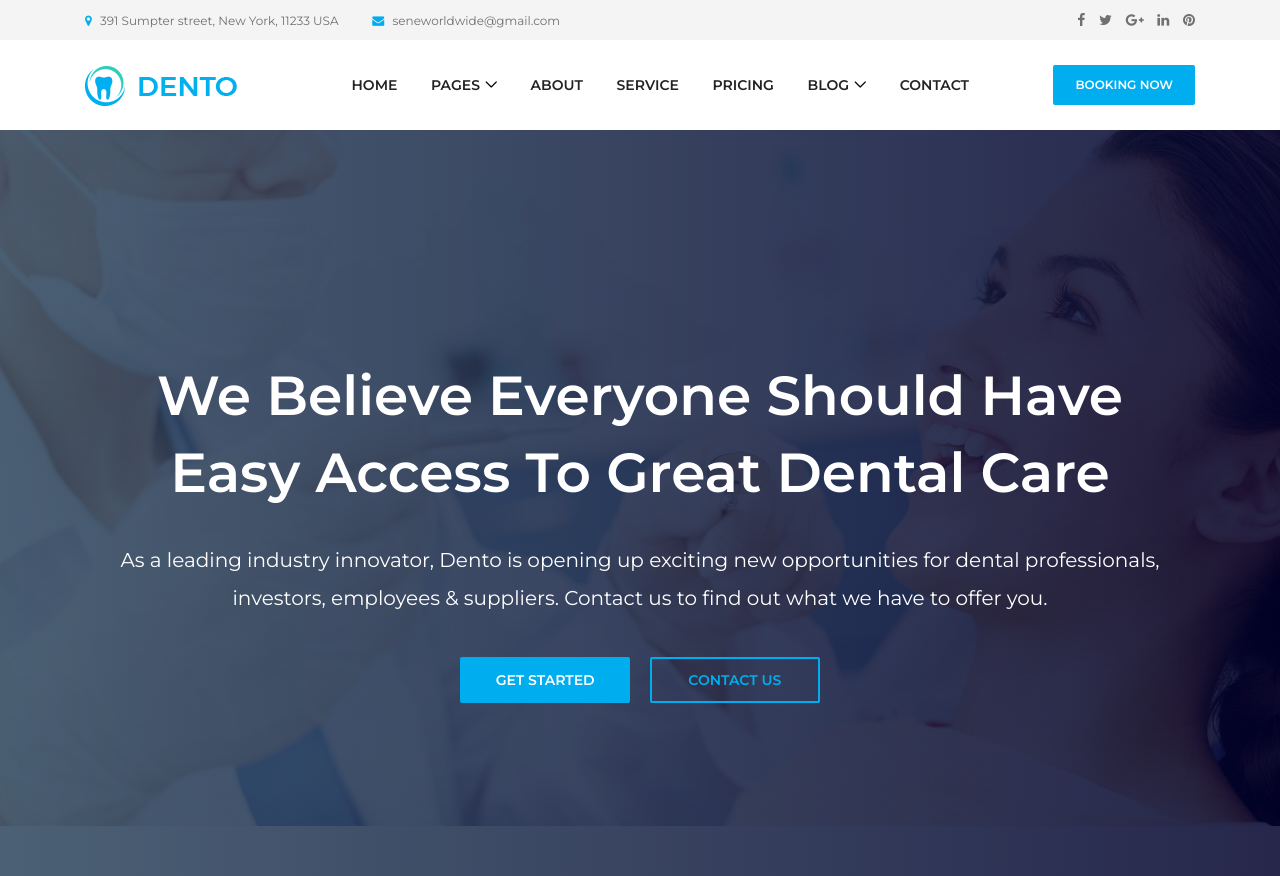
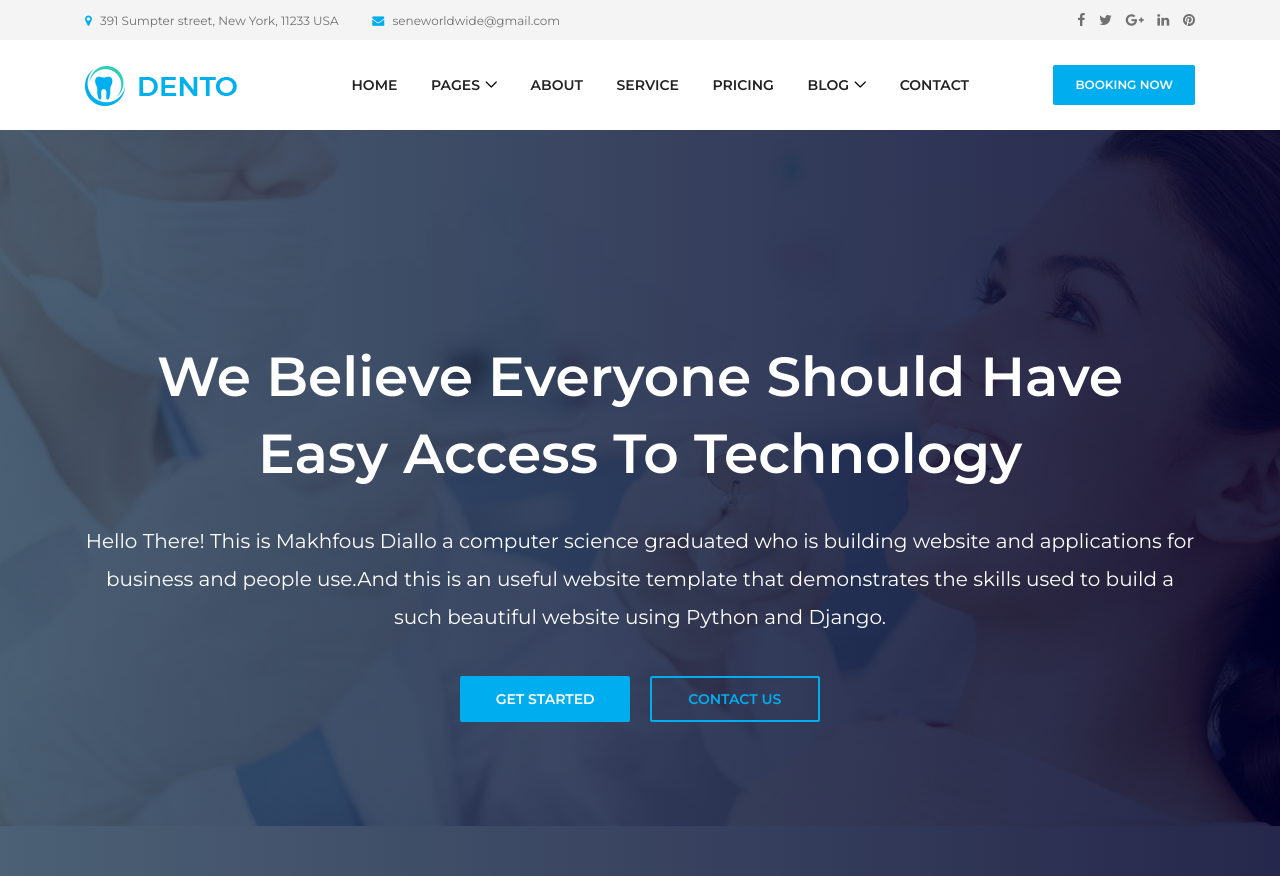
Before and after one commit to Makdial/Dentist_website, a Django app: page / in a window 1280 px wide. Shown: the top 876 px of the page. Run offline with Django 3.2, Linux system fonts and the light colour scheme; some libraries are stand-ins or nearby versions; some web fonts are replaced.

Commit message:
debugging

```diff
--- a/website/templates/home.html
+++ b/website/templates/home.html
@@ -39,8 +39,8 @@
           <!-- Top Content -->
           <div class="col-6 col-md-9 col-lg-8">
             <div class="top-header-content">
-              <a href="#" data-toggle="tooltip" data-placement="bottom" title="391 Sumpter street, New York, 11233 USA"><i class="fa fa-map-marker"></i> <span>391 Sumpter street, New York, 11233 USA</span></a>
-              <a href="#" data-toggle="tooltip" data-placement="bottom" title="seneworldwide@gmail.com"><i class="fa fa-envelope"></i> <span>seneworldwide@gmail.com</span></a>
+              <a href="https://goo.gl/maps/6hf9uxxtcDWqvAsEA" data-toggle="tooltip" data-placement="bottom" title="391 Sumpter street, New York, 11233 USA"><i class="fa fa-map-marker"></i> <span>391 Sumpter street, New York, 11233 USA</span></a>
+              <a href="https://accounts.google.com/ServiceLogin/signinchooser?flowName=GlifWebSignIn&flowEntry=ServiceLogin" data-toggle="tooltip" data-placement="bottom" title="seneworldwide@gmail.com"><i class="fa fa-envelope"></i> <span>seneworldwide@gmail.com</span></a>
             </div>
           </div>
           <!-- Top Header Social Info -->
@@ -88,12 +88,12 @@
                   <li><a href="#">Pages</a>
                     <ul class="dropdown">
                       <li><a href="{% url 'home' %}">- Home</a></li>
-                      <li><a href="about.html">- About Us</a></li>
-                      <li><a href="service.html">- Service</a></li>
-                      <li><a href="pricing.html">- Pricing</a></li>
-                      <li><a href="blog.html">- Blog</a></li>
+                      <li><a href="{% url 'about'%}">- About Us</a></li>
+                      <li><a href="{% url 'service' %}">- Service</a></li>
+                      <li><a href="{% url 'pricing' %}">- Pricing</a></li>
+                      <li><a href="{% url 'blog' %}">- Blog</a></li>
                       <li><a href="{% url 'blog_details'%}">- Blog Details</a></li>
-                      <li><a href="contact.html">- Contact</a></li>
+                      <li><a href="{% url 'contact' %}">- Contact</a></li>
                       <li><a href="#">- Dropdown</a>
                         <ul class="dropdown">
                           <li><a href="#">- Dropdown Item</a></li>
@@ -111,23 +111,23 @@
                       </li>
                     </ul>
                   </li>
-                  <li><a href="about.html">About</a></li>
-                  <li><a href="service.html">Service</a></li>
-                  <li><a href="pricing.html">Pricing</a></li>
+                  <li><a href="{% url 'about' %}">About</a></li>
+                  <li><a href="{% url 'service' %}">Service</a></li>
+                  <li><a href="{% url 'pricing' %}">Pricing</a></li>
                   <li><a href="#">Blog</a>
                     <ul class="dropdown">
-                      <li><a href="blog.html">- Blog</a></li>
+                      <li><a href="{% url 'blog' %}">- Blog</a></li>
                       <li><a href="{% url 'blog_details'%}">- Blog Details</a></li>
                     </ul>
                   </li>
-                  <li><a href="./contact.html">Contact</a></li>
+                  <li><a href="{% url 'contact' %}">Contact</a></li>
                 </ul>
               </div>
               <!-- Nav End -->
             </div>
 
             <!-- Booking Now Button -->
-            <a href="#" class="btn dento-btn booking-btn">Booking Now</a>
+            <a href="#booking" class="btn dento-btn booking-btn" >Booking Now</a>
           </nav>
         </div>
       </div>
@@ -146,12 +146,11 @@
             <div class="col-12">
               <!-- Welcome Text -->
               <div class="welcome-text text-center">
-                <h2 data-animation="fadeInUp" data-delay="100ms">We Believe Everyone Should Have Easy Access To Great Dental Care</h2>
-                <p data-animation="fadeInUp" data-delay="300ms">As a leading industry innovator, Dento is opening up exciting new opportunities for dental professionals, investors, employees & suppliers. Contact us to find out what we have to
-                  offer you.</p>
+                <h2 data-animation="fadeInUp" data-delay="100ms">We Believe Everyone Should Have Easy Access To Technology</h2>
+                <p data-animation="fadeInUp" data-delay="300ms">Hello There! This is Makhfous Diallo a computer science graduated who is building website and applications for business and people use.And this is an useful website template that demonstrates the skills used to build a such beautiful website using Python and Django. </p>
                 <div class="welcome-btn-group">
-                  <a href="#" class="btn dento-btn mx-2" data-animation="fadeInUp" data-delay="500ms">Get Started</a>
-                  <a href="#" class="btn dento-btn mx-2 active" data-animation="fadeInUp" data-delay="700ms">Contact Us</a>
+                  <a href="{% url 'service' %}" class="btn dento-btn mx-2" data-animation="fadeInUp" data-delay="500ms">Get Started</a>
+                  <a href="{% url 'contact' %}" class="btn dento-btn mx-2 active" data-animation="fadeInUp" data-delay="700ms">Contact Us</a>
                 </div>
               </div>
             </div>
@@ -166,12 +165,11 @@
             <div class="col-12">
               <!-- Welcome Text -->
               <div class="welcome-text text-center">
-                <h2 data-animation="fadeInDown" data-delay="100ms">We Believe Everyone Should Have Easy Access To Great Dental Care</h2>
-                <p data-animation="fadeInDown" data-delay="300ms">As a leading industry innovator, Dento is opening up exciting new opportunities for dental professionals, investors, employees & suppliers. Contact us to find out what we have to
-                  offer you.</p>
+                <h2 data-animation="fadeInDown" data-delay="200ms">We Believe Everyone Should Have Easy Access To Technology</h2>
+                <p data-animation="fadeInDown" data-delay="300ms">Highly innovative software engineering with a bachelor degree in computer System. Focused and dedicated with a desire to gain a strong technical foundation. Detail-oriented student who offers versatility and a strong work ethic, seeking an entry-level role within a software firm where success is paramount. </p>
                 <div class="welcome-btn-group">
-                  <a href="#" class="btn dento-btn mx-2" data-animation="fadeInDown" data-delay="500ms">Get Started</a>
-                  <a href="#" class="btn dento-btn mx-2 active" data-animation="fadeInDown" data-delay="700ms">Contact Us</a>
+                  <a href="{% url 'pricing' %}" class="btn dento-btn mx-2" data-animation="fadeInDown" data-delay="500ms">Get Started</a>
+                  <a href="{% url 'contact' %}" class="btn dento-btn mx-2 active" data-animation="fadeInDown" data-delay="700ms">Contact Us</a>
                 </div>
               </div>
             </div>
@@ -440,7 +438,7 @@
 
         <div class="col-12">
           <div class="more-btn text-center mt-50">
-            <a href="#" class="btn dento-btn">Read More <i class="fa fa-angle-double-right"></i></a>
+            <a href="{% url 'pricing' %}" class="btn dento-btn">Read More <i class="fa fa-angle-double-right"></i></a>
           </div>
         </div>
       </div>
@@ -464,8 +462,8 @@
       <div class="row">
         <div class="col-12">
           <!-- Appointment Form -->
-          <div class="appointment-form">
-            <form action="#" method="post">
+          <div class="appointment-form" >
+            <form action="#" method="post" name="booking">
               <div class="row">
                 <div class="col-md-6">
                   <div class="form-group mb-30">
@@ -515,7 +513,7 @@
                   </div>
                 </div>
                 <div class="col-12 text-center">
-                  <button type="submit" class="btn dento-btn">Booking Now</button>
+                  <button type="submit" class="btn dento-btn" >Booking Now</button>
                 </div>
               </div>
             </form>
```
